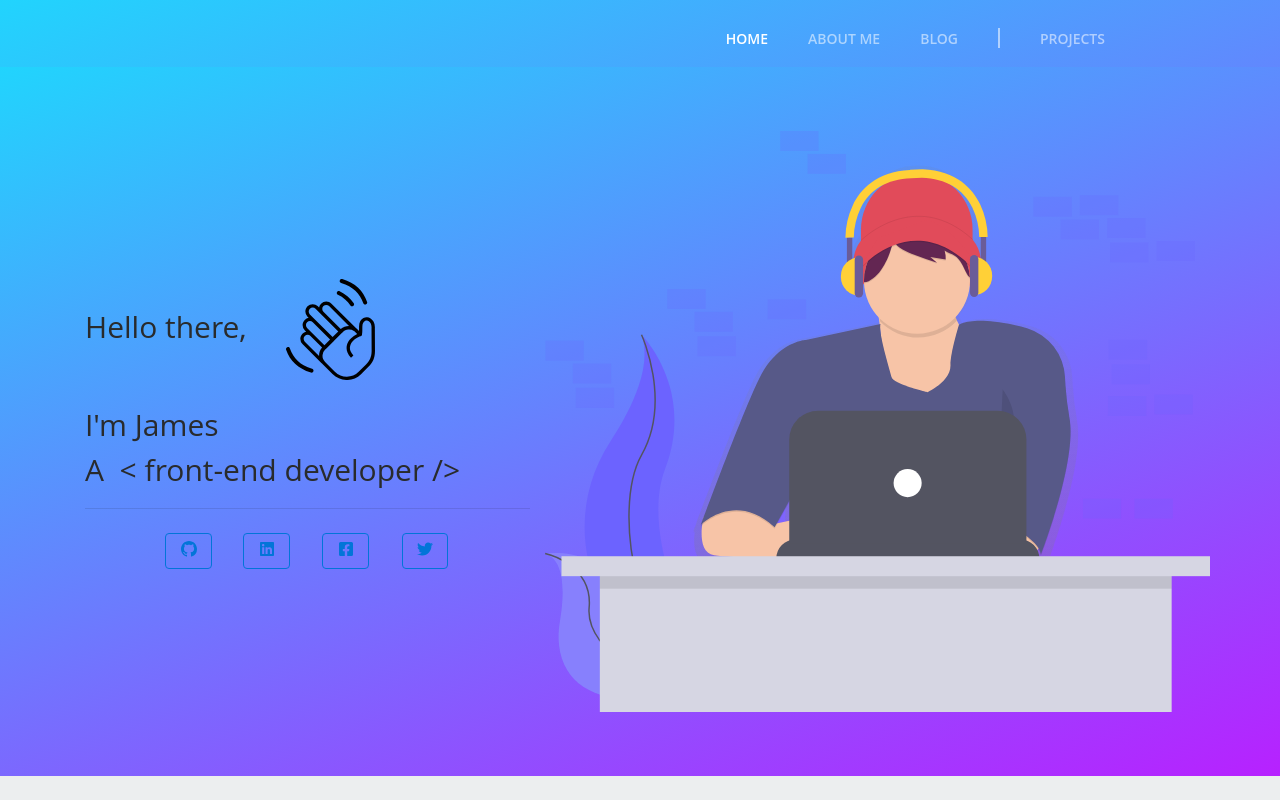
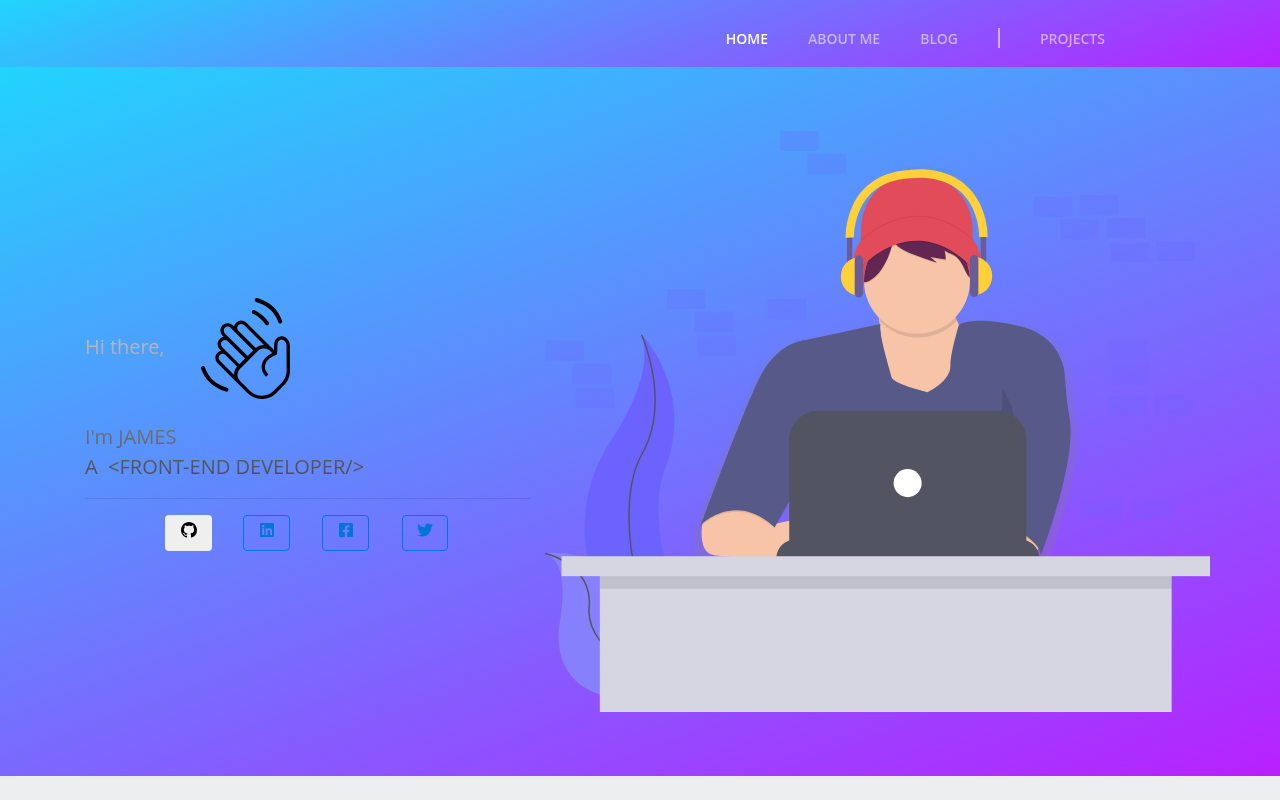
Before and after one commit to Jhesse-Jack/Sample-portfolio, a Gatsby site: page / in a window 1280 px wide. Built offline with nearby package versions, Linux system fonts and the light colour scheme; Gatsby itself is replaced by a stand-in of ours.

Commit message:
Version 2.1.1 Few modifications on landing page and work started on about me section

```diff
--- a/src/components/landingpage.js
+++ b/src/components/landingpage.js
@@ -46,7 +46,6 @@
 
 import React from 'react';
 import '../bootstrap.min.css';
-import Content from './landingpagecontent';
 import { Link } from 'gatsby';
 //import '../App.scss';
 import './style.scss';
@@ -97,7 +96,6 @@ const startPage = () => {
                     </nav>
                 </div>
             </header>
-            <Content />
         </div>
     )
 }
--- a/src/components/landingpagecontent.js
+++ b/src/components/landingpagecontent.js
@@ -16,19 +16,19 @@ const Hero = () => {
 							<div className="space-md" />
 							&nbsp;
 							<p className="lead">
-								<b> Hello there, </b>
+								<b> Hi there, </b>
 								<img src={Wavy} className="imgreduce img-fluid wave" />
 								<br />
 								<span>
 									<b>
 									I'm
-									<span className="name"> James</span> </b>
+									<span className="name"> JAMES</span> </b>
 								&nbsp;
 								</span>
 								<br />
 								<b> A
 									<span>
-										&nbsp; &lt; front-end developer /&gt;
+										&nbsp; &lt;FRONT-END DEVELOPER/&gt;
 									</span>
 								</b>
 								<hr />
@@ -37,8 +37,8 @@ const Hero = () => {
 									<div className="col-2 d-flex justify-content-center">
 										<a href="https://github.com/Jhesse-Jack">
 											<button
-												type="button"
-												className="btn btn-outline-primary"
+												role="button"
+												className="btn btn-outline btn-dark"
 												value="Visit James' GitHub profile">
 												<GoMarkGithub />
 											</button>
--- a/src/components/style.scss
+++ b/src/components/style.scss
@@ -63,7 +63,10 @@ body {
 }
 
 .lead {
-  font-size: 30px;
+  font-size: 20px;
+  background: -webkit-linear-gradient(#eee, rgb(17, 17, 17));
+  -webkit-background-clip: text;
+  -webkit-text-fill-color: transparent;
 }
 
 
@@ -76,6 +79,9 @@ body {
   }
   .lead {
     font-size: 15px;
+    background: -webkit-linear-gradient(#eee, #333);
+    -webkit-background-clip: text;
+    -webkit-text-fill-color: transparent;
   }
   .imgreduce {
     width: 10%;
--- a/src/pages/aboutme.js
+++ b/src/pages/aboutme.js
@@ -1,10 +1,12 @@
 import React from 'react';
 //import AboutMe from '../components/aboutme.js';
+import StartPage from '../components/landingpage.js';
 import SEO from '../components/seo';
 
 const AboutMe = () => (
     <div>
         <SEO title="About Me" />
+        <StartPage />
     </div>
 )
 
--- a/src/pages/index.js
+++ b/src/pages/index.js
@@ -1,42 +1,13 @@
-//index.js
-// import React from "react"
-// import FirstPart from "../components/firstpart"
-// import SecondPart from "../components/secondpart"
-// import ThirdPart from "../components/thirdpart"
-// import FourthPart from "../components/fourthpart"
-// import FifthPart from "../components/fifthpart"
-// import SixthPart from "../components/sixthpart"
-// import SeventhPart from "../components/seventhpart"
-// import EighthPart from "../components/eighthpart"
-// import "../App.scss"
-// import SEO from "../components/seo"
-// import Nav from "../components/nav"
-
-// const IndexPage = () => (
-//   <div>
-//     <SEO title="James" />
-//     {/* <Nav /> */}
-//     <FirstPart />
-//     <SecondPart />
-//     <ThirdPart />
-//     <FourthPart />
-//     <FifthPart />
-//     <SixthPart />
-//     <SeventhPart />
-//     <EighthPart />
-//   </div>
-// )
-
-// export default IndexPage
-
 import React from 'react';
 import StartPage from '../components/landingpage.js';
 import SEO from '../components/seo';
+import Content from '../components/landingpagecontent.js';
 
 const IndexPage = () => (
   <div>
     <SEO title="Home "/>
     <StartPage />
+    <Content />
   </div>
 )
 
```
